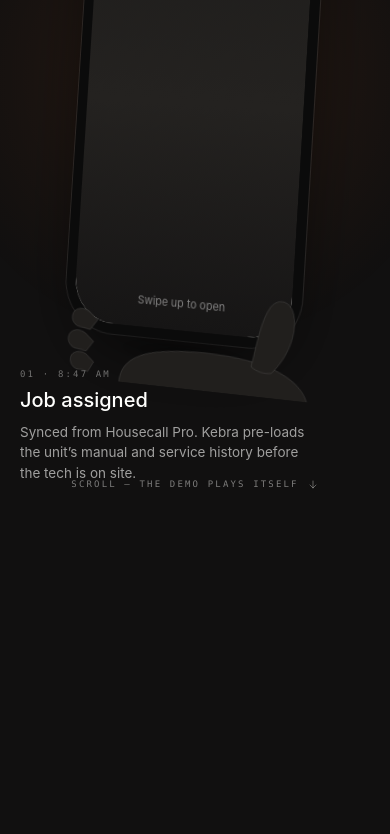
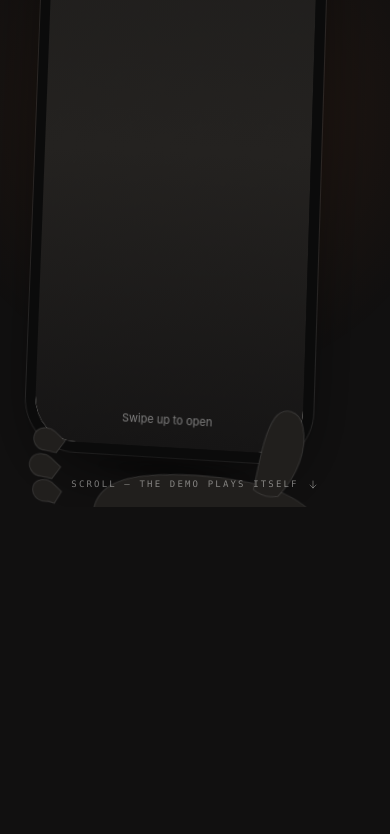
Before and after one commit to Third-Eye-AI-inc/kebra-demo, a plain HTML site: page index.html in a window 390 px wide. Shown: the part 593-1427 px from the top of the page. Drawn offline with Linux system fonts and the light colour scheme.

Commit message:
Mobile just-the-phone view for base + plumbing

```diff
--- a/index.html
+++ b/index.html
@@ -424,6 +424,18 @@
   body.shot .stage-wrap{height:100vh!important}
   body.shot1 #stageWrap2{display:none}
   body.shot2 #stageWrap{display:none}
+
+
+  /* phone view: just the device */
+  @media(max-width:767px){
+    .scene1{display:none}
+    .cap{display:none}
+    .cap2{display:none}
+    .grid{grid-template-rows:1fr;padding:6px 10px 14px;gap:0}
+    .phone-size{max-height:80svh}
+    .phone{max-width:74vw;--ry:-8deg;--rz:1.6deg;margin-right:9vw}
+    .dots{padding-top:70px}
+  }
 
   /* ---------- static (reduced-motion) mode ---------- */
   body.static .stage-wrap{display:none}
@@ -1101,8 +1113,9 @@
     sm.style.transform = "translate(" + SM_X[step] + "px,0) scale(" + SM_FACE[step] + ",1)";
     var ph = document.getElementById("phone");
     if (ph) {
-      ph.style.setProperty("--ry", step % 2 ? "-8deg" : "-15deg");
-      ph.style.setProperty("--rz", step % 2 ? "1.2deg" : "3deg");
+      var mob = window.innerWidth < 768;
+      ph.style.setProperty("--ry", step % 2 ? (mob ? "-4deg" : "-8deg") : (mob ? "-8deg" : "-15deg"));
+      ph.style.setProperty("--rz", step % 2 ? (mob ? "0.8deg" : "1.2deg") : (mob ? "1.6deg" : "3deg"));
     }
     sm.classList.toggle("walk", step === 0 || step === 3);
     sm.classList.toggle("p-on", (step === 0 && beat >= 1) || step === 1 || step === 2 || step === 4 || step === 5);
```
Also changed, not shown: plumbing.html (+15 -2 lines).
